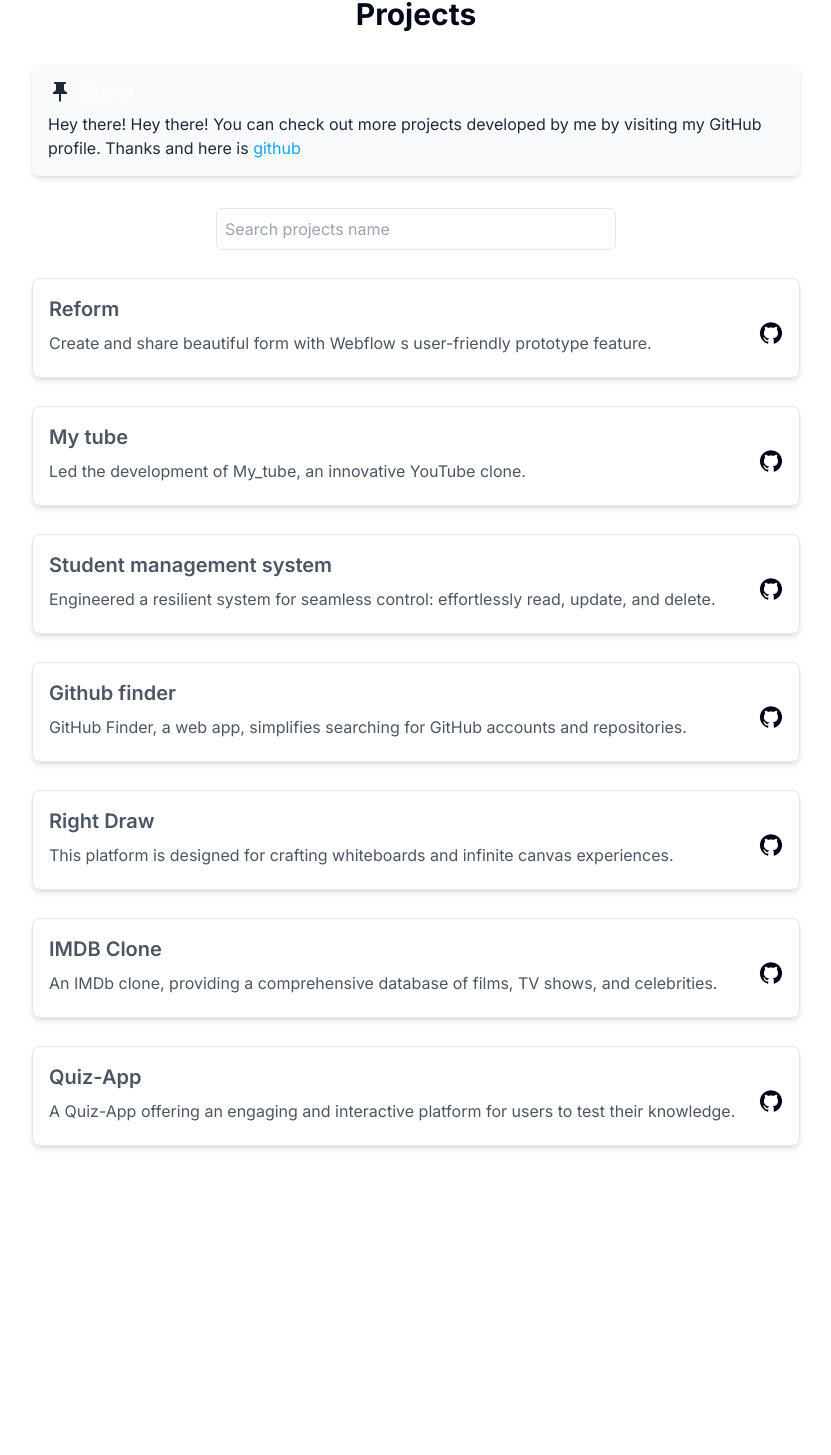
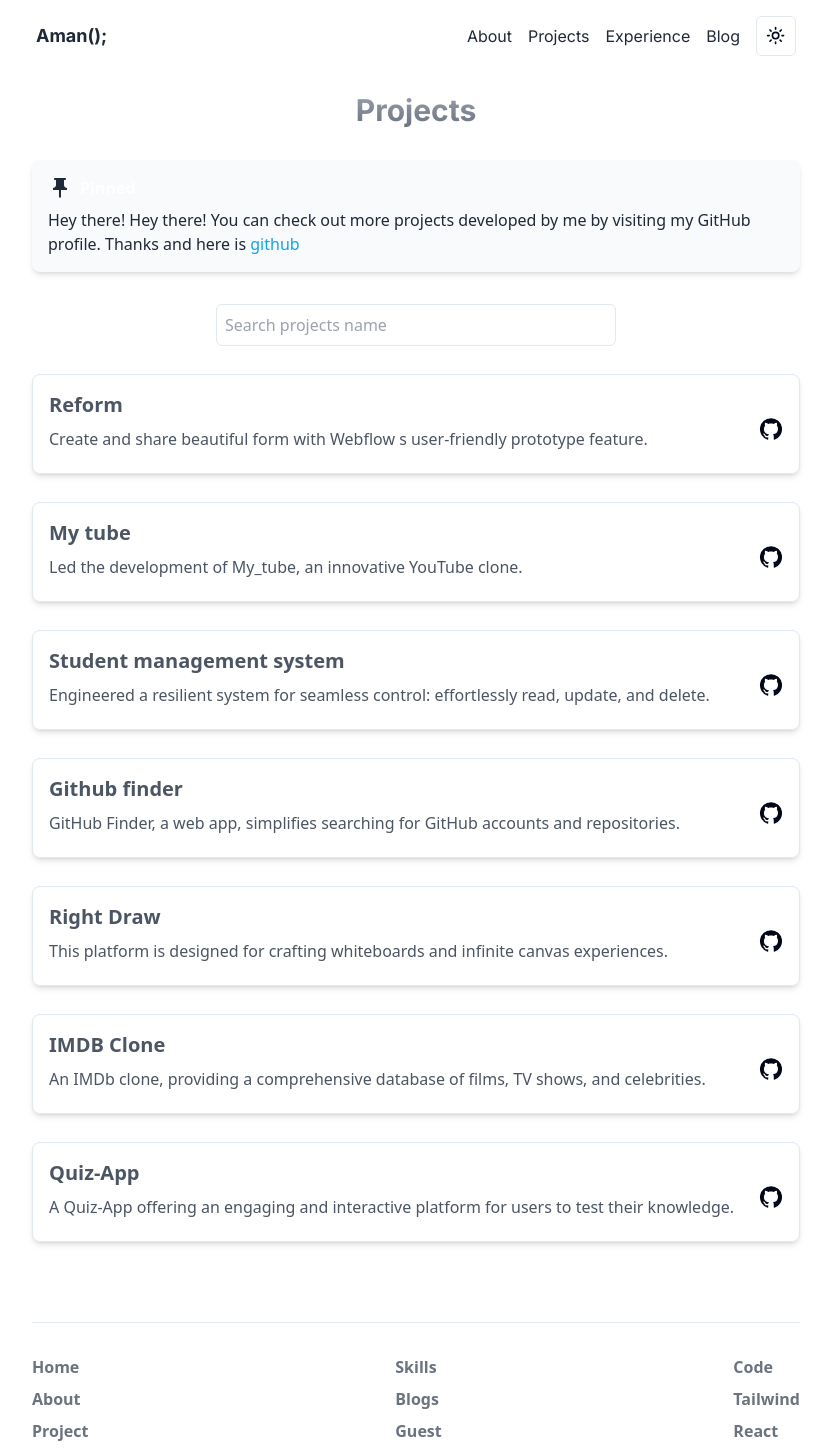
Before and after one commit to Amankohare0514/portfolio, a Next.js app: page /projects in a window 1280 px wide. Shown: the part 36-1491 px from the top of the page, without its empty margins (224-1055 px from the left). Before the commit the page ends 1214 px from the top, so only its background shows below. Built offline with nearby package versions, Linux system fonts and the light colour scheme.

Commit message:
navbar and footer fixed

```diff
--- a/src/app/about/page.tsx
+++ b/src/app/about/page.tsx
@@ -12,7 +12,7 @@ function About() {
       />
       <div className="p-4 max-w-[800px]  mx-auto relative z-10  w-full pt-20 md:pt-0">
         <h1 className="text-2xl md:text-3xl font-bold text-start bg-clip-text text-transparent bg-gradient-to-b from-gray-400 to-gray-500 bg-opacity-50">
-          About
+          About me
         </h1>
         <p className="mt-4 font-normal text-base  text-neutral-600 dark:text-neutral-300 max-w-[1024px] text-start mx-auto">
           I'm a Mern Stack developer in India. I am creative and passionate about design and technology so I always try to craft great-looking software products. Pursuing a Bachelor of Technology (B.Tech) in Information Technology from Barkatullah University, Bhopal.
--- a/src/app/blogs/Blog.tsx
+++ b/src/app/blogs/Blog.tsx
@@ -10,9 +10,9 @@ import {
 const Blog = () => {
   return (
     <div>
-        <div className="grid grid-cols-1  md:grid-cols-2 lg:grid-cols-2 xl:grid-cols-2 gap-10 mx-auto max-w-[800px]">
+        <div className="grid  grid-cols-1  md:grid-cols-2 lg:grid-cols-2 xl:grid-cols-2 gap-10 mx-auto max-w-[800px]">
         {BlogData.map((item, index) => (
-          <Card className="bg-transparent border  p-4 max-w-xl transition-transform transform hover:scale-95 cursor-pointer w-full rounded-2xl">
+          <Card className="bg-transparent border font-sans  p-4 max-w-xl transition-transform transform hover:scale-95 cursor-pointer w-full rounded-2xl">
             <CardMedia
               component="img"
               alt="blog"
@@ -20,10 +20,10 @@ const Blog = () => {
               image={item.image}
             />
             <CardContent>
-              <Typography  variant="h5"  sx={{ fontWeight: 'bold' }} className='text-2xl pb-2 text-gray-800 dark:text-gray-300 font-bold'>
+              <Typography  variant="h6"  sx={{ fontWeight: 'bold' }} className='text-lg pb-2 font-sans text-gray-800 dark:text-gray-300 font-bold'>
                 {item.title}
               </Typography>
-              <Typography variant="h6"  sx={{ fontSize: '1.2rem' }} color='gray'>
+              <Typography variant="h6"  sx={{ fontSize: '1rem' }}  className='font-sans text-gray-500'>
                 {item.description}
               </Typography>
             </CardContent>
--- a/src/app/blogs/page.tsx
+++ b/src/app/blogs/page.tsx
@@ -6,11 +6,10 @@ const Blogs = () => {
   return (
     <>
       <div>
-      <h1 className="text-2xl md:text-3xl font-bold text-center mb-6 bg-clip-text text-transparent bg-gradient-to-b from-gray-400 to-gray-500 bg-opacity-50">
+        <h1 className="text-2xl  md:text-3xl font-bold text-center mb-6 bg-clip-text text-transparent bg-gradient-to-b from-gray-400 to-gray-500 bg-opacity-50">
           Blogs
         </h1>
-      <Blog />
-      <div className="flex justify-center  items-center mt-8 ">
+        <div className="flex font-sans justify-center mb-8  items-center mt-8 ">
           <div className="w-full  max-w-[800px] md:w-[800px] rounded-lg bg-slate-50  dark:bg-gray-900 text-white  p-4 shadow-md mx-4 md:mx-0">
             <div className="flex items-center space-x-2">
               <PushPinIcon className="text-gray-800 dark:text-gray-700" />
@@ -24,6 +23,8 @@ const Blogs = () => {
             </p>
           </div>
         </div>
+
+        <Blog />
       </div>
     </>
   );
--- a/src/app/experience/page.tsx
+++ b/src/app/experience/page.tsx
@@ -3,10 +3,10 @@ import React from "react"
 function Experience() {
   return (
     <>
-      <section className="mt-6 font-sans p-4 text-gray-600 dark:text-gray-300 bg-transparent mx-auto max-w-[800px]">
-        <h1 className="text-2xl md:text-3xl font-bold text-start bg-clip-text text-transparent bg-gradient-to-b from-gray-400 to-gray-500 bg-opacity-50">
-          Experience
-        </h1>
+      <h1 className="text-2xl md:text-3xl font-bold text-center bg-clip-text text-transparent bg-gradient-to-b from-gray-400 to-gray-500 bg-opacity-50">
+        Experience
+      </h1>
+      <section className="font-sans p-4 text-gray-600 dark:text-gray-300 bg-transparent mx-auto max-w-[800px]">
         <div className="grid mt-6 md:grid-cols-2 gap-8 ">
 
           {/* //first section */}
--- a/src/app/home/page.tsx
+++ b/src/app/home/page.tsx
@@ -20,6 +20,7 @@ function Hero() {
     },
   ];
   return (
+    <>
     <div className="flex flex-col text-4xl items-center justify-center h-[25rem]  ">
       <p className="text-neutral-600 dark:text-neutral-200 text-xl sm:text-3xl  ">
         Mern stack developer in India.
@@ -34,6 +35,7 @@ function Hero() {
         </button>
       </div>
     </div>
+    </>
   );
 }
 
--- a/src/app/layout.tsx
+++ b/src/app/layout.tsx
@@ -3,7 +3,8 @@ import { Inter } from "next/font/google";
 import "./globals.css";
 import { ThemeProvider } from "@/components/theme-provider"
 const inter = Inter({ subsets: ["latin"] });
-
+import Navbar from "@/components/ui/Navbar";
+import Footer from "@/components/ui/Footer";
 export const metadata: Metadata = {
   title: "Aman Kohare",
   description: "Generated by aman kohare",
@@ -22,7 +23,9 @@ export default function RootLayout({
           defaultTheme="system"
           enableSystem
           disableTransitionOnChange>
+            <Navbar/>
           {children}
+          <Footer/>
         </ThemeProvider>
       </body>
     </html>
--- a/src/app/page.tsx
+++ b/src/app/page.tsx
@@ -1,7 +1,7 @@
 "use client"
 import { NextUIProvider } from '@nextui-org/react';
-import Navbar from '@/components/Navbar';
-import Footer from '@/components/Footer';
+import Navbar from '@/components/ui/Navbar';
+import Footer from '@/components/ui/Footer';
 import Hero from './home/page';
 import About from './about/page';
 import Blogs from './blogs/page';
@@ -13,7 +13,6 @@ export default function Home() {
   return (
     <>
       <NextUIProvider>
-        <Navbar />
         <Hero />
         <About />
         <Skills/>
@@ -21,7 +20,6 @@ export default function Home() {
         {/* <Experience /> */}
         {/* <Blogs /> */}
         {/* <Projects/> */}
-        <Footer />
       </NextUIProvider>
     </>
   );
--- a/src/app/projects/page.tsx
+++ b/src/app/projects/page.tsx
@@ -56,11 +56,13 @@ const Project = () => {
   );
 
   return (
-    <section className="container mx-auto px-4 py-8" style={{ maxWidth: '800px' }}>
-      <h2 className="text-3xl font-bold text-center mb-8">Projects</h2>
-
+    <>
+      <h1 className="text-2xl font-bold md:text-3xl  text-center bg-clip-text text-transparent bg-gradient-to-b from-gray-400 to-gray-500 bg-opacity-50">
+        Projects
+      </h1>
+      <section className="container font-sans mx-auto px-4 py-8" style={{ maxWidth: '800px' }}>
         {/* pinned */}
-      <div className="flex justify-center mb-8  items-center mt-8 ">
+        <div className="flex justify-center mb-8  items-center">
           <div className="w-full  max-w-[800px] md:w-[800px] rounded-lg bg-slate-50  dark:bg-gray-900 text-white  p-4 shadow-md mx-4 md:mx-0">
             <div className="flex items-center space-x-2">
               <PushPinIcon className="text-gray-800 dark:text-gray-700" />
@@ -79,7 +81,7 @@ const Project = () => {
             <input
               type="text"
               placeholder="Search projects name"
-            className="px-2 py-2 w-[400px] bg-transparent text-black  rounded-md border focus:outline-none focus:border-blue-500"
+              className="px-2 py-2 w-[400px] bg-transparent text-black dark:text-white  rounded-md border focus:outline-none focus:border-blue-500"
               value={searchTerm}
               onChange={e => setSearchTerm(e.target.value)}
             />
@@ -91,6 +93,7 @@ const Project = () => {
           </div>
         </div>
       </section>
+    </>
   );
 };
 
--- a/src/app/skills/page.tsx
+++ b/src/app/skills/page.tsx
@@ -19,7 +19,7 @@ function Education() {
             {skills.map((skill, index) => (
               <button
                 key={index}
-                className="m-1 py-2 px-4 bg-transparent dark:hover:text-white hover:text-black text-gray-400 font-semibold border hover:border-gray-900 border-gray-800 rounded-lg"
+                className="m-1 py-1 px-3 bg-transparent dark:hover:text-white hover:text-black font-sans text-gray-500 font-semibold border hover:border-gray-900 border-gray-800 rounded-lg"
               >
                 {skill}
               </button>
--- a/src/components/Footer.tsx
+++ b/src/components/ui/Footer.tsx
@@ -7,7 +7,7 @@ import TwitterIcon from '@mui/icons-material/Twitter';
 
 export default function Footer() {
   return (
-    <footer className="py-8">
+    <footer className="py-8 font-sans">
       <div className="max-w-[800px] mx-auto px-4">
         <div className="flex justify-between items-center mt-4 border-t pt-8">
           <div className="flex flex-col font-semibold space-y-2">
--- a/src/components/Navbar.tsx
+++ b/src/components/ui/Navbar.tsx
@@ -1,6 +1,6 @@
 "use client"
 import { useState } from 'react';
-import { ModeToggle } from './TogleButton';
+import { ModeToggle } from '../TogleButton';
 import MenuTwoToneIcon from '@mui/icons-material/MenuTwoTone';
 import Link from 'next/link';
 const Navbar = () => {
@@ -14,7 +14,7 @@ const Navbar = () => {
         <div className="w-full p-5 max-w-[800px] mx-auto">
           <div className="flex justify-between items-center">
             <div className="flex justify-center items-center">
-              <Link href="/home" className="text-gray-800 dark:text-gray-200  text-lg font-bold">Aman();</Link>
+              <Link href="/" className="text-gray-800 dark:text-gray-200  text-lg font-bold">Aman();</Link>
             </div>
             <div className="hidden md:flex">
               <div className='flex items-center justify-center'>
```
Lines whose indentation alone changed are shown as unchanged.
